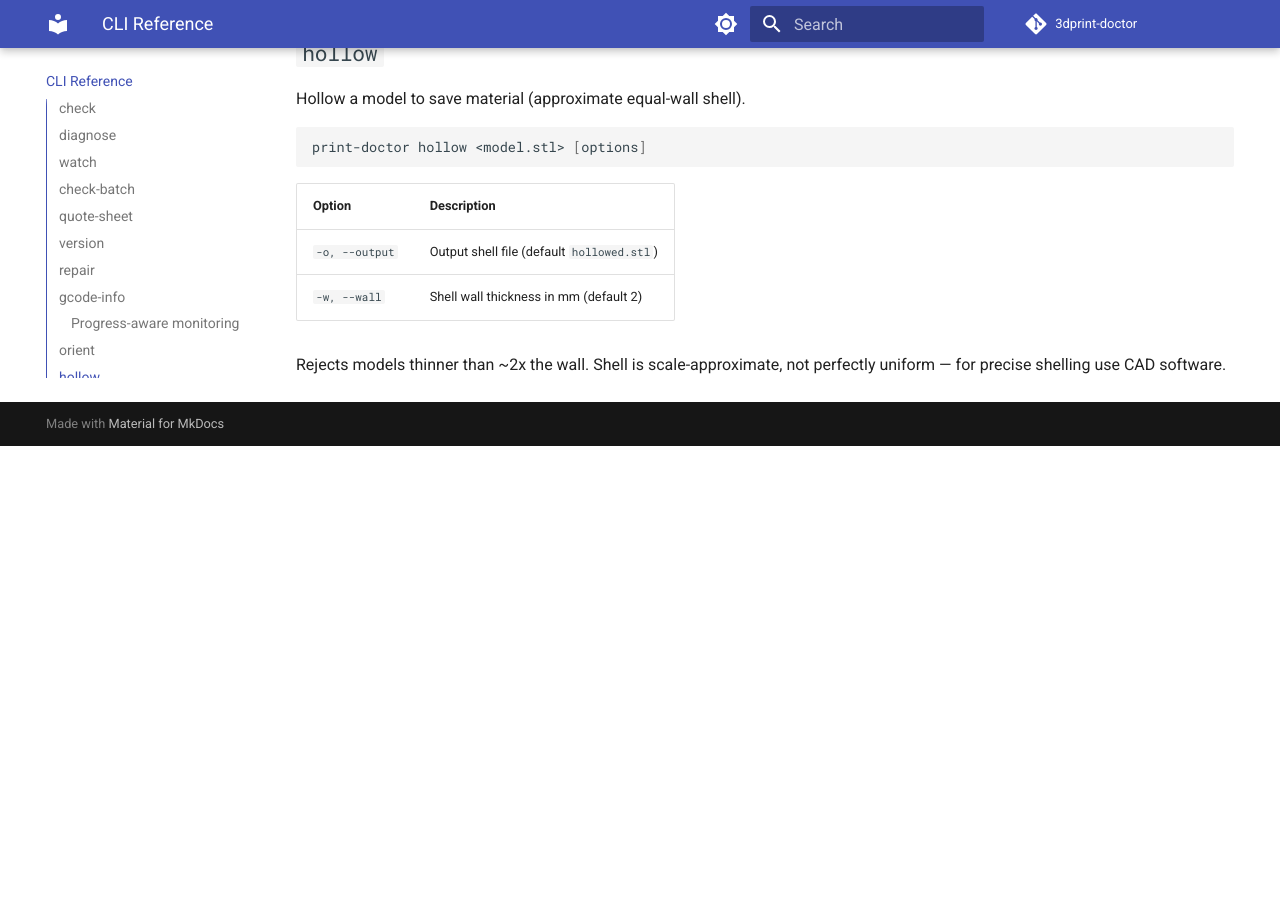
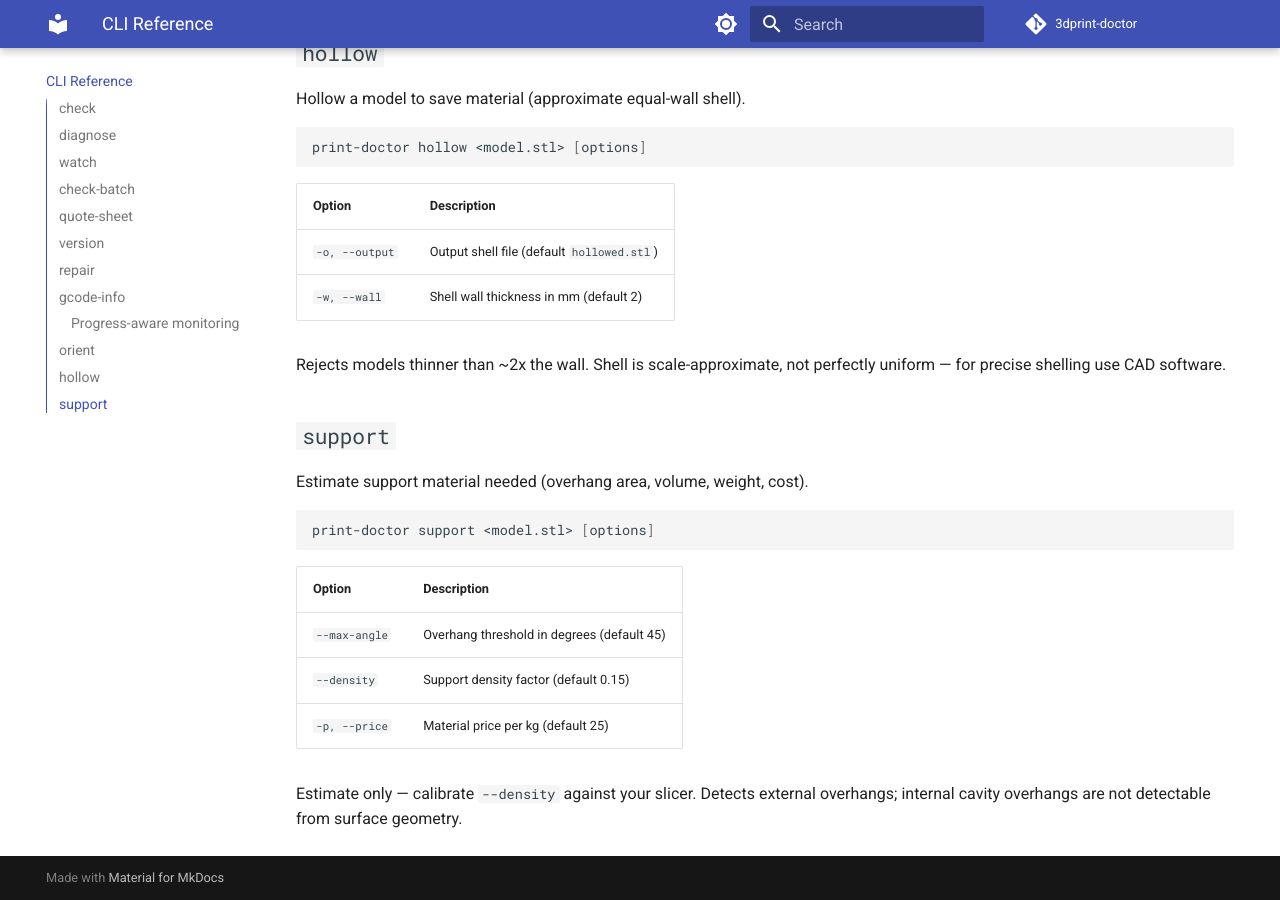
Before and after one commit to Zensoro/3dprint-doctor, an MkDocs documentation site: the page built from docs/cli.md, in a window 1280 px wide and 900 px high, scrolled down 4737 px. Built offline with MkDocs 1.6.1 and Material for MkDocs 9.7.7, drawn with Linux system fonts in a browser that asks for light colours; comment, search, counter and statistics services are not loaded; before the commit the page ends 5183 px from its top, so only the background shows below that.

Commit message:
docs: support estimation; release v0.12.0

````diff
--- a/docs/cli.md
+++ b/docs/cli.md
@@ -183,3 +183,20 @@ print-doctor hollow <model.stl> [options]
 
 Rejects models thinner than ~2x the wall. Shell is scale-approximate, not
 perfectly uniform — for precise shelling use CAD software.
+
+## `support`
+
+Estimate support material needed (overhang area, volume, weight, cost).
+
+```bash
+print-doctor support <model.stl> [options]
+```
+
+| Option | Description |
+|---|---|
+| `--max-angle` | Overhang threshold in degrees (default 45) |
+| `--density` | Support density factor (default 0.15) |
+| `-p, --price` | Material price per kg (default 25) |
+
+Estimate only — calibrate `--density` against your slicer. Detects external
+overhangs; internal cavity overhangs are not detectable from surface geometry.
--- a/pyproject.toml
+++ b/pyproject.toml
@@ -1,6 +1,6 @@
 [tool.poetry]
 name = "print-doctor"
-version = "0.11.0"
+version = "0.12.0"
 description = "3D printing pre-flight check and cost estimation CLI - analyze STL/3MF models for printability issues and print cost"
 authors = ["Zensoro"]
 license = "MIT"
--- a/src/print_doctor/__init__.py
+++ b/src/print_doctor/__init__.py
@@ -6,7 +6,7 @@ Public API:
     diagnose(photos, hints) -> Diagnosis
 """
 
-__version__ = "0.11.0"
+__version__ = "0.12.0"
 
 from print_doctor.mesh import analyze_mesh as check
 from print_doctor.cost import calculate_cost as estimate_cost
````
Also changed, not shown: CHANGELOG.md (+7 -0 lines), README.md (+5 -0 lines), 1 other file.
